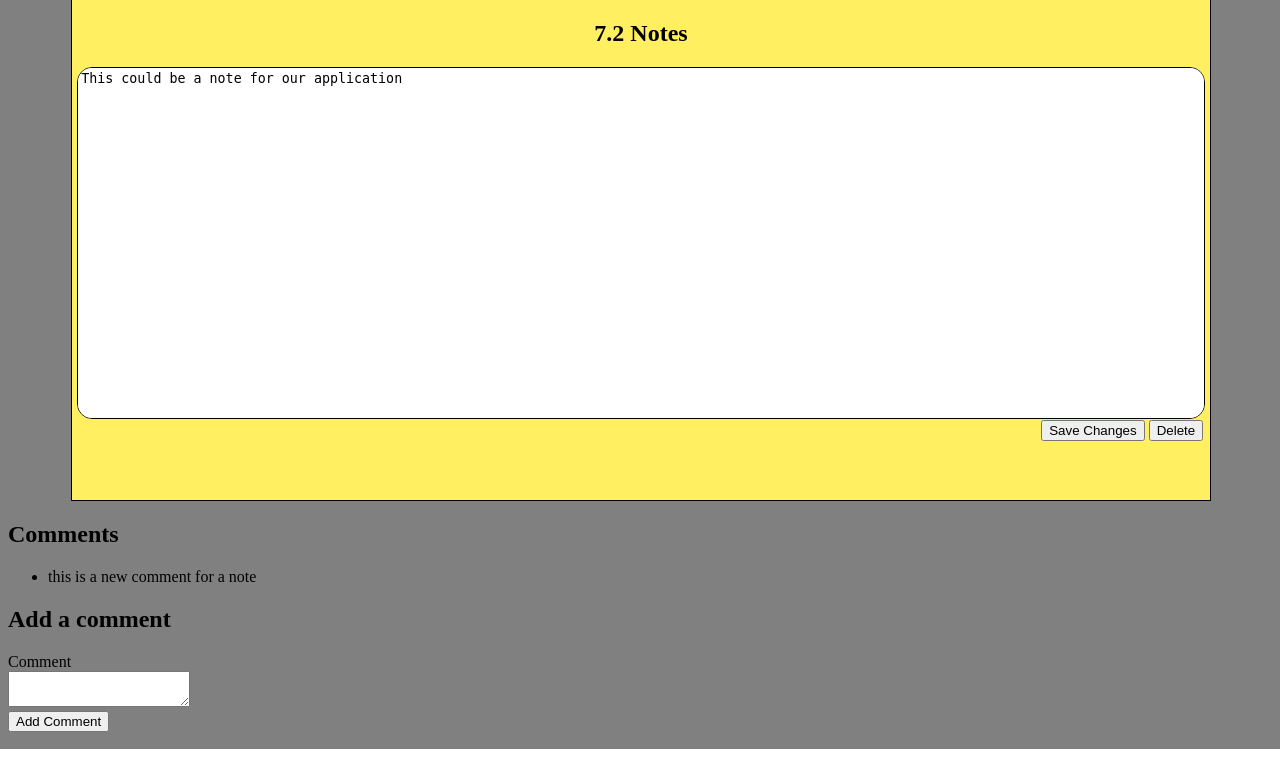
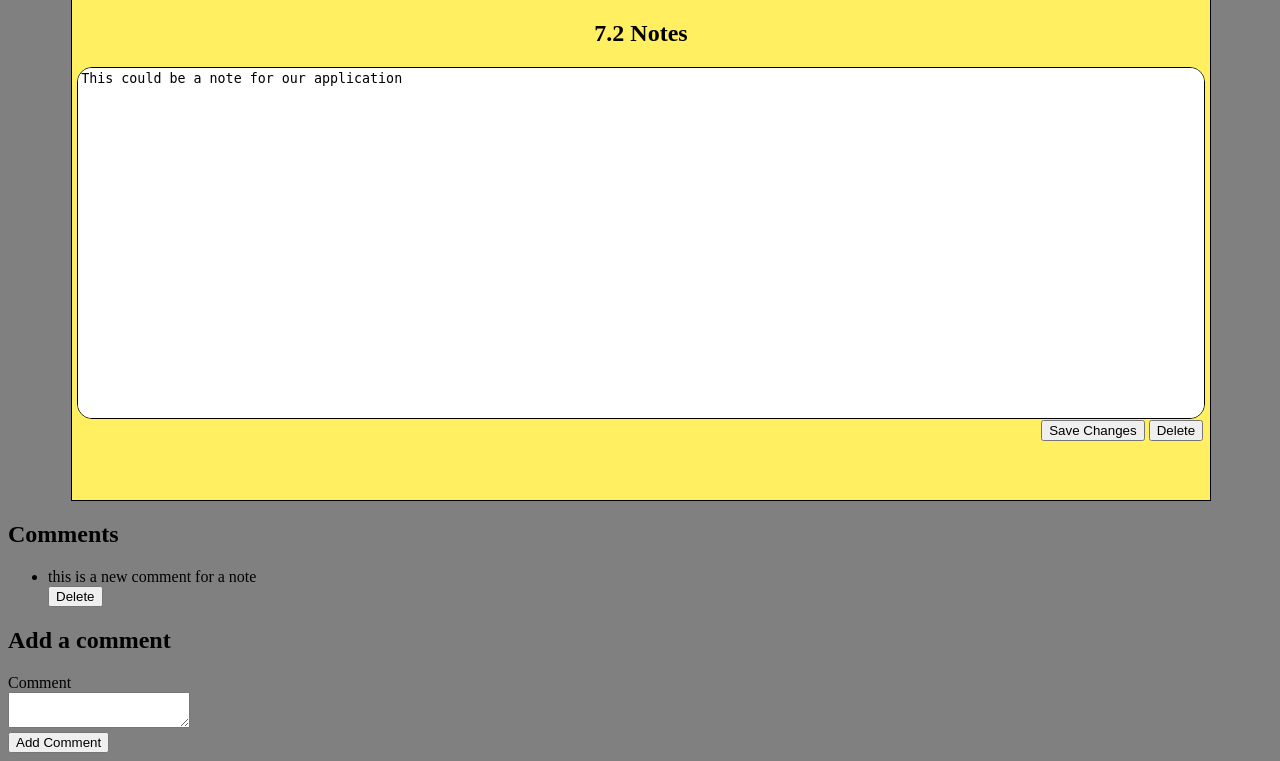
Before and after one commit to CarverWasTaken/MusketeerNotes, a Flask app: page /note/3 in a window 1280 px wide. Shown: the part 51-812 px from the top of the page. Run offline with Flask 2, Linux system fonts and the light colour scheme; a user stored in the database is signed in; data comes from the database, SQL or seed files in the repository; both versions use the stored data as it was after the commit.

Commit message:
Added the ability to delete a comment

```diff
--- a/FrontEnd/app.py
+++ b/FrontEnd/app.py
@@ -219,6 +219,15 @@ def new_comment(note_id):
     else:
         return redirect(url_for('login'))
 
+# Delete Note -- updateing databse to reflect deletion
+@app.route('/comment/delete/<comment_id>/<note_id>', methods=['POST'])
+def delete_comment(comment_id, note_id):
+    my_comment = db.session.query(Comment).filter_by(id=comment_id).one()
+    db.session.delete(my_comment)
+    db.session.commit()
+
+    return redirect('/note/' + str(note_id))
+
     # start the application "app"
 if __name__ == "__main__":
     app.run()
--- a/FrontEnd/templates/viewNote.html
+++ b/FrontEnd/templates/viewNote.html
@@ -37,6 +37,7 @@
       <ul>
       {% for comment in note.comments %}
         <li>{{ comment.content }}</li>
+        <form method = 'POST'> <button type="submit" formaction='/comment/delete/{{ comment.id }}/{{ note.id }}' formmethod="POST">Delete</button></form>
       {% endfor %}
       </ul>
     {% endif %}
```
Also changed, not shown: FrontEnd/flask_note_app.db.
